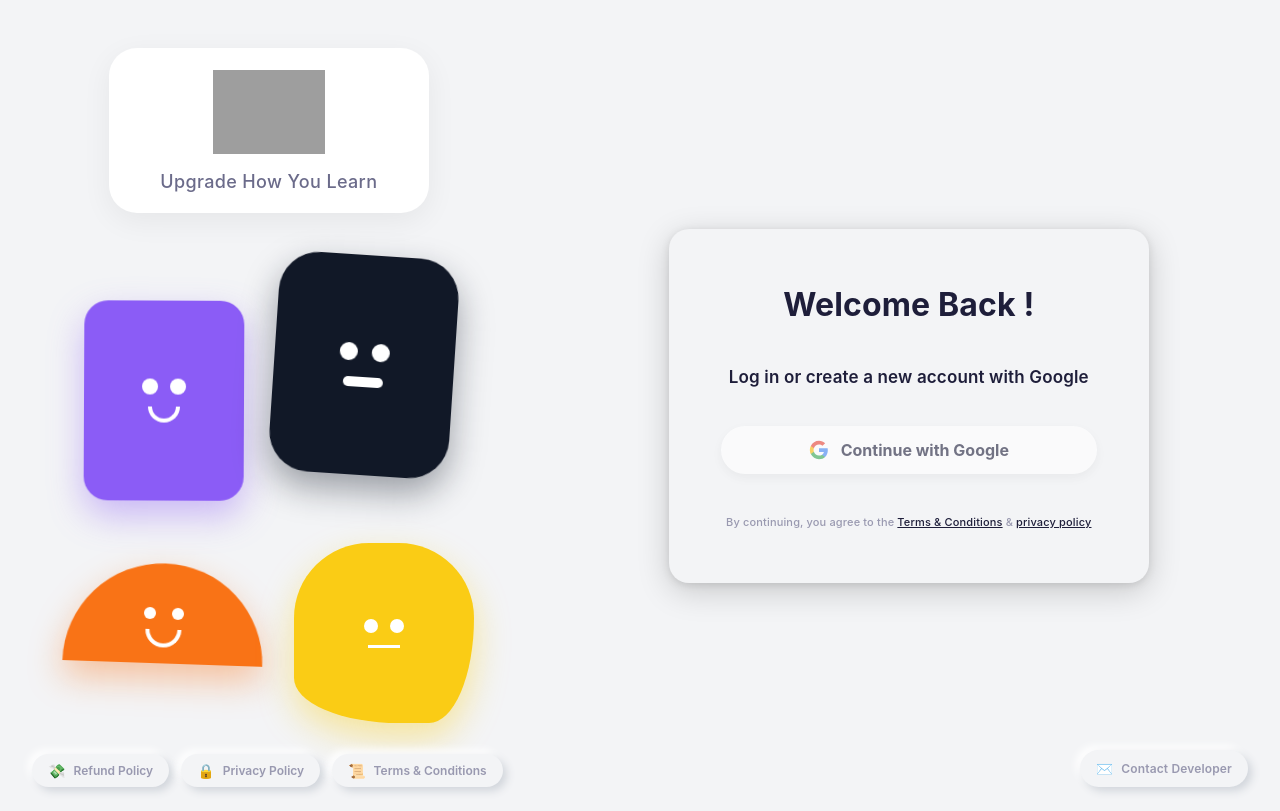
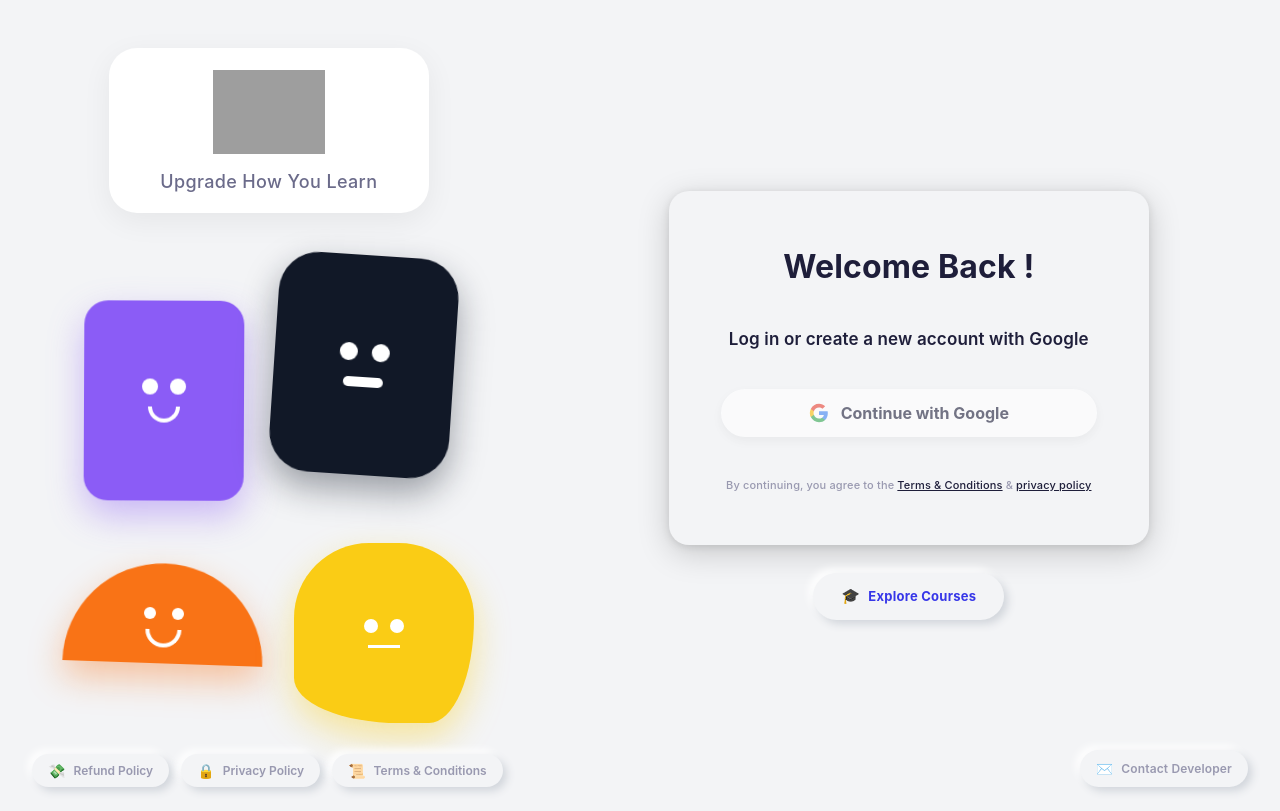
Before and after one commit to Tushaaaaarrrrrr/Teaching-llm, a Next.js app: page /login in a window 1280 px wide. Built offline with nearby package versions, Linux system fonts and the light colour scheme; grey boxes are pictures that could not be loaded.

Commit message:
feat: add Explore Courses button to login page, revert courses page change

```diff
--- a/src/app/login/page.tsx
+++ b/src/app/login/page.tsx
@@ -206,12 +206,46 @@ function LoginContent() {
       </div>
 
       {/* Right Panel - Login Form */}
-      <div style={{ flex: 1, background: '#F3F4F6', display: 'flex', alignItems: 'center', justifyContent: 'center', padding: '48px', position: 'relative' }}>
+      <div style={{ flex: 1, background: '#F3F4F6', display: 'flex', flexDirection: 'column', alignItems: 'center', justifyContent: 'center', padding: '48px', position: 'relative' }}>
         <div className="modal" style={{ width: '100%', maxWidth: '480px', padding: '52px' }}>
           <h2 style={{ fontSize: '32px', fontWeight: '700', color: '#1e1e3a', marginBottom: '36px', textAlign: 'center' }}>Welcome Back !</h2>
 
           {/* Google Login is now the primary method */}
           <GoogleLoginButton onTermsClick={() => setShowTermsConditions(true)} onPrivacyClick={() => setShowPrivacyPolicy(true)} />
+        </div>
+
+        {/* Explore Courses Button below the card */}
+        <div style={{ marginTop: '28px' }}>
+          <a
+            href="https://genziitian.in/courses"
+            target="_blank"
+            rel="noopener noreferrer"
+            style={{
+              display: 'inline-flex',
+              alignItems: 'center',
+              gap: '8px',
+              padding: '12px 28px',
+              borderRadius: '50px',
+              background: '#F3F4F6',
+              color: '#3636e8',
+              fontSize: '13px',
+              fontWeight: '700',
+              textDecoration: 'none',
+              boxShadow: '4px 4px 8px #d1d5db, -4px -4px 8px #ffffff',
+              transition: 'all 0.2s ease',
+              letterSpacing: '0.02em',
+            }}
+            onMouseOver={e => {
+              e.currentTarget.style.boxShadow = '2px 2px 4px #d1d5db, -2px -2px 4px #ffffff';
+              e.currentTarget.style.color = '#2020c0';
+            }}
+            onMouseOut={e => {
+              e.currentTarget.style.boxShadow = '4px 4px 8px #d1d5db, -4px -4px 8px #ffffff';
+              e.currentTarget.style.color = '#3636e8';
+            }}
+          >
+            <span style={{ fontSize: '15px' }}>🎓</span> Explore Courses
+          </a>
         </div>
 
         {/* Contact Developer Link (Bottom Right) */}
```
Also changed, not shown: src/app/(dashboard)/courses/page.tsx (+0 -31 lines).
